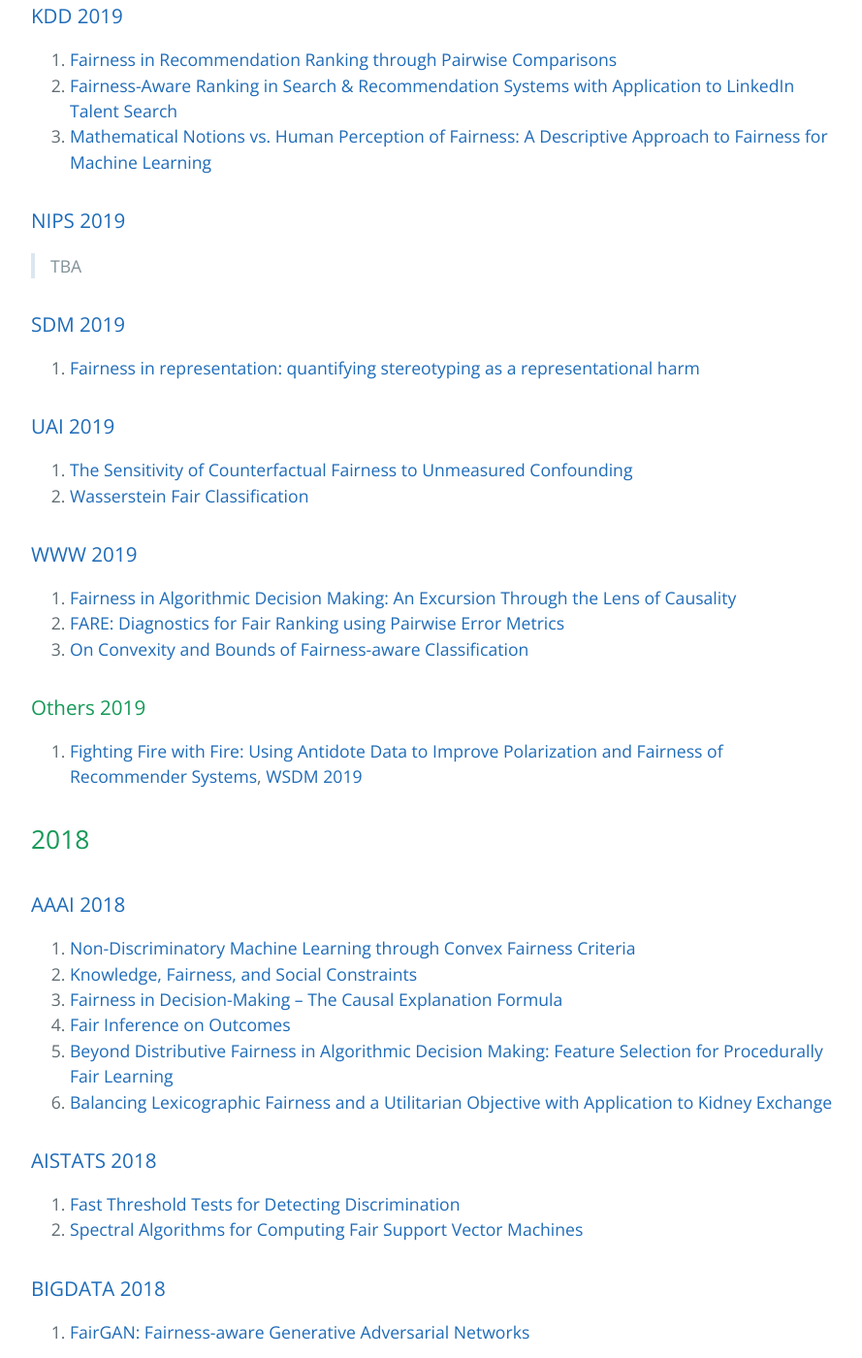
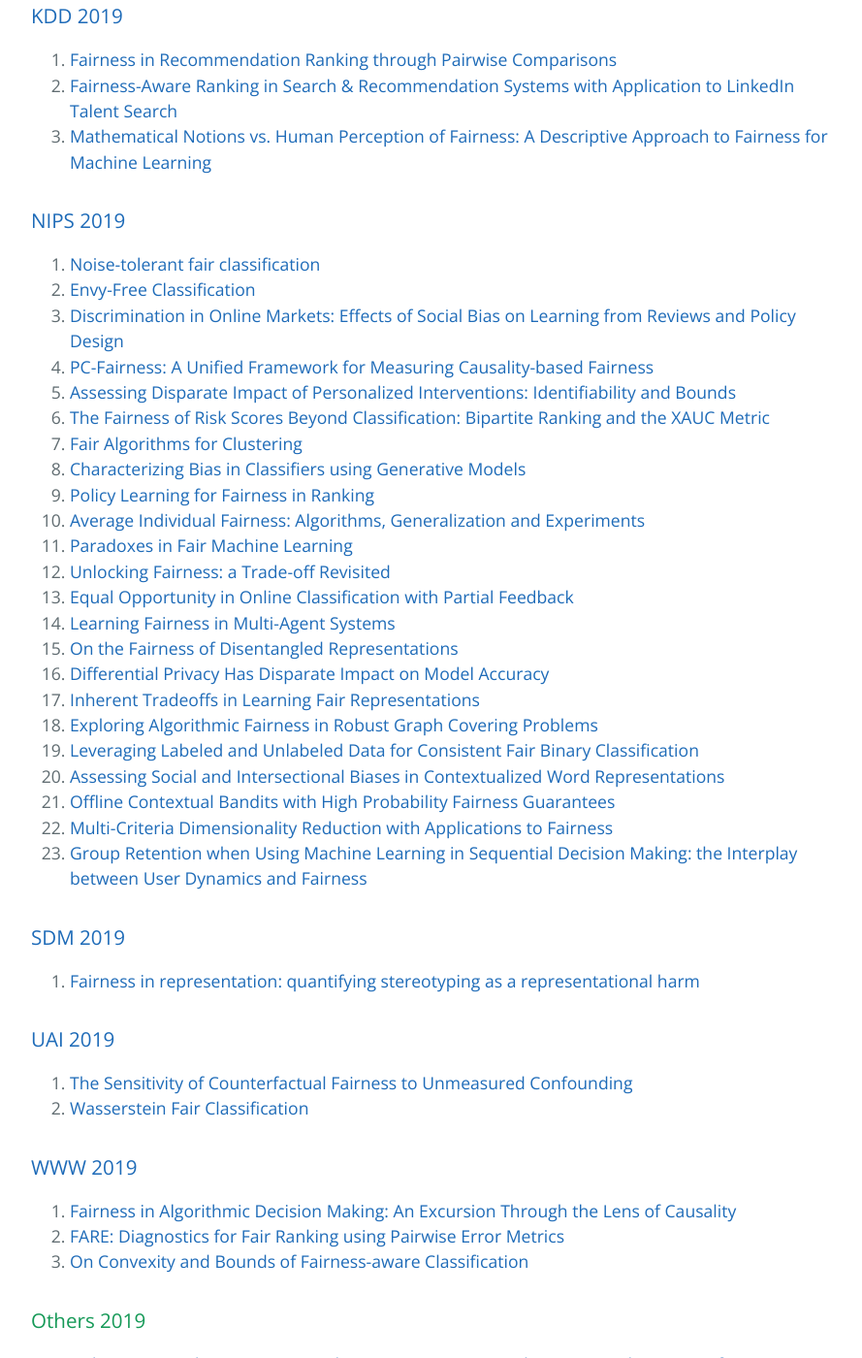
Before and after one commit to minakhan01/FairAI, a Jekyll site: the page built from conference.md, in a window 1280 px wide and 1400 px high, scrolled down 3530 px. Shown: the whole window at 97% size, without its empty margins (192-1081 px from the left). Built offline with Jekyll 4.4.1, drawn with Linux system fonts in a browser that asks for light colours; our own code applies the rules of GitHub Pages for plain Markdown files.

Commit message:
Add papers for NIPS 2019

```diff
--- a/conference.md
+++ b/conference.md
@@ -117,7 +117,29 @@ layout: default
 
 ### [NIPS 2019](https://dblp.uni-trier.de/db/conf/nips/nips2019.html)
 
-> TBA
+1. [Noise-tolerant fair classification](http://papers.nips.cc/paper/8322-noise-tolerant-fair-classification)
+2. [Envy-Free Classification](http://papers.nips.cc/paper/8407-envy-free-classification)
+3. [Discrimination in Online Markets: Effects of Social Bias on Learning from Reviews and Policy Design](http://papers.nips.cc/paper/8487-discrimination-in-online-markets-effects-of-social-bias-on-learning-from-reviews-and-policy-design)
+4. [PC-Fairness: A Unified Framework for Measuring Causality-based Fairness](http://papers.nips.cc/paper/8601-pc-fairness-a-unified-framework-for-measuring-causality-based-fairness)
+5. [Assessing Disparate Impact of Personalized Interventions: Identifiability and Bounds](http://papers.nips.cc/paper/8603-assessing-disparate-impact-of-personalized-interventions-identifiability-and-bounds)
+6. [The Fairness of Risk Scores Beyond Classification: Bipartite Ranking and the XAUC Metric](http://papers.nips.cc/paper/8604-the-fairness-of-risk-scores-beyond-classification-bipartite-ranking-and-the-xauc-metric)
+7. [Fair Algorithms for Clustering](http://papers.nips.cc/paper/8741-fair-algorithms-for-clustering)
+8. [Characterizing Bias in Classifiers using Generative Models](http://papers.nips.cc/paper/8780-characterizing-bias-in-classifiers-using-generative-models)
+9. [Policy Learning for Fairness in Ranking](http://papers.nips.cc/paper/8782-policy-learning-for-fairness-in-ranking)
+10. [Average Individual Fairness: Algorithms, Generalization and Experiments](http://papers.nips.cc/paper/9034-average-individual-fairness-algorithms-generalization-and-experiments)
+11. [Paradoxes in Fair Machine Learning](http://papers.nips.cc/paper/9043-paradoxes-in-fair-machine-learning)
+12. [Unlocking Fairness: a Trade-off Revisited](http://papers.nips.cc/paper/9082-unlocking-fairness-a-trade-off-revisited)
+13. [Equal Opportunity in Online Classification with Partial Feedback](http://papers.nips.cc/paper/9099-equal-opportunity-in-online-classification-with-partial-feedback)
+14. [Learning Fairness in Multi-Agent Systems](http://papers.nips.cc/paper/9537-learning-fairness-in-multi-agent-systems)
+15. [On the Fairness of Disentangled Representations](http://papers.nips.cc/paper/9603-on-the-fairness-of-disentangled-representations)
+16. [Differential Privacy Has Disparate Impact on Model Accuracy](http://papers.nips.cc/paper/9681-differential-privacy-has-disparate-impact-on-model-accuracy)
+17. [Inherent Tradeoffs in Learning Fair Representations](http://papers.nips.cc/paper/9698-inherent-tradeoffs-in-learning-fair-representations)
+18. [Exploring Algorithmic Fairness in Robust Graph Covering Problems](http://papers.nips.cc/paper/9707-exploring-algorithmic-fairness-in-robust-graph-covering-problems)
+19. [Leveraging Labeled and Unlabeled Data for Consistent Fair Binary Classification](https://papers.nips.cc/paper/9437-leveraging-labeled-and-unlabeled-data-for-consistent-fair-binary-classification)
+20. [Assessing Social and Intersectional Biases in Contextualized Word Representations](https://papers.nips.cc/paper/9479-assessing-social-and-intersectional-biases-in-contextualized-word-representations)
+21. [Offline Contextual Bandits with High Probability Fairness Guarantees](https://papers.nips.cc/paper/9630-offline-contextual-bandits-with-high-probability-fairness-guarantees)
+22. [Multi-Criteria Dimensionality Reduction with Applications to Fairness](https://papers.nips.cc/paper/9652-multi-criteria-dimensionality-reduction-with-applications-to-fairness)
+23. [Group Retention when Using Machine Learning in Sequential Decision Making: the Interplay between User Dynamics and Fairness](https://papers.nips.cc/paper/9662-group-retention-when-using-machine-learning-in-sequential-decision-making-the-interplay-between-user-dynamics-and-fairness)
 
 ### [SDM 2019](https://dblp.uni-trier.de/db/conf/sdm/sdm2019.html)
 
```
